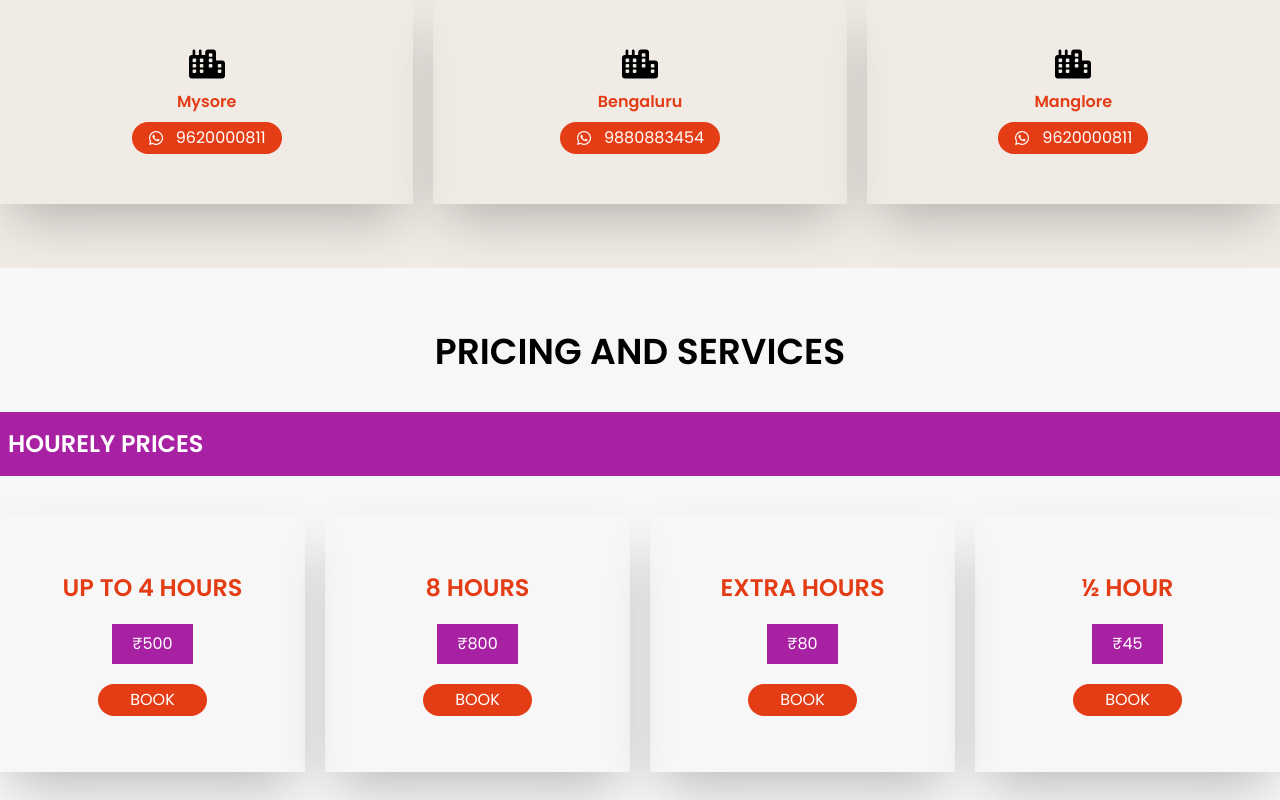
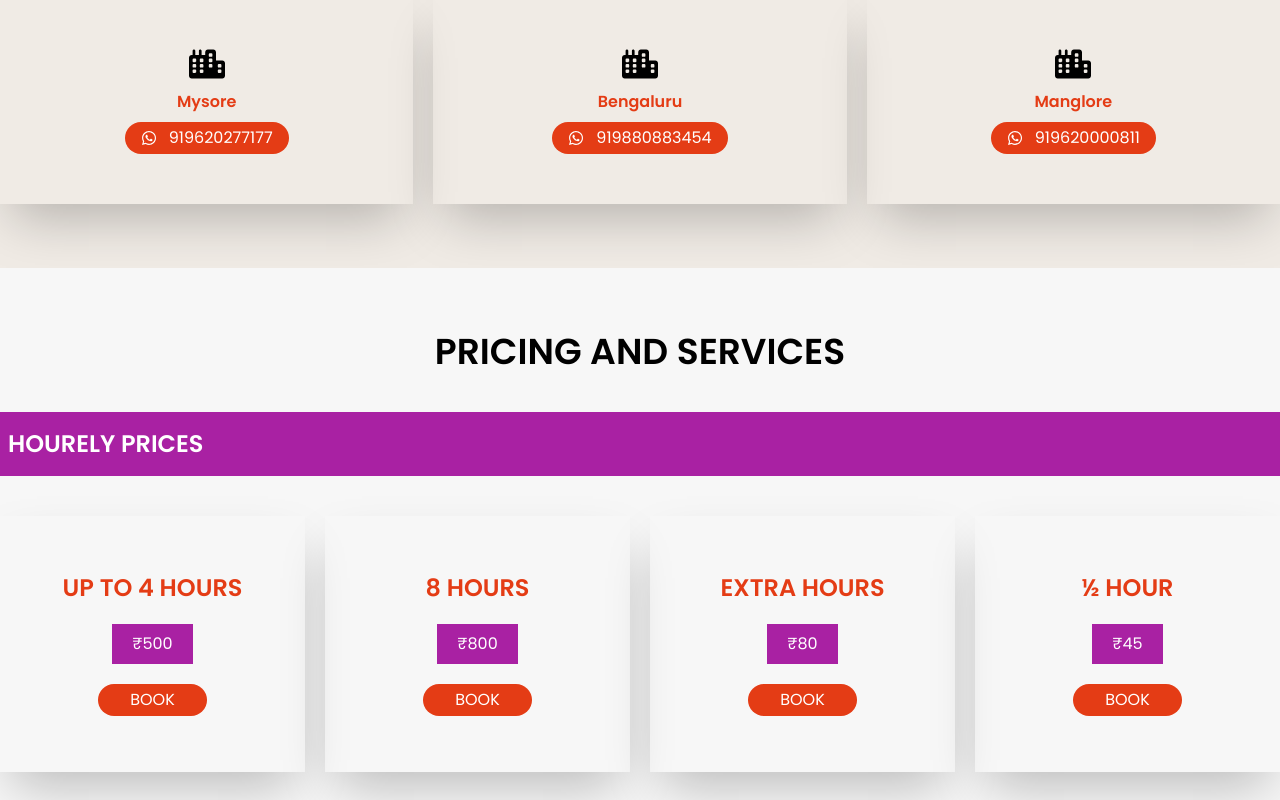
Before and after one commit to ag9731/sachinjustdrive, a React (Create React App) app: page / in a window 1280 px wide. Shown: the part 2440-3240 px from the top of the page. Built offline with nearby package versions, Linux system fonts and the light colour scheme.

Commit message:
fourth commit

```diff
--- a/src/components/Layout/HomePage/Layout/Section5/Section5.jsx
+++ b/src/components/Layout/HomePage/Layout/Section5/Section5.jsx
@@ -7,17 +7,17 @@ const Section5 = () => {
       {
         icon: FaCity,
         city: "Mysore",
-        phoneno: 9620000811,
+        phoneno: 919620277177,
       },
       {
         icon: FaCity,
         city: "Bengaluru",
-        phoneno: 9880883454,
+        phoneno: 919880883454,
       },
       {
         icon: FaCity,
         city: "Manglore",
-        phoneno: 9620000811,
+        phoneno: 919620000811,
       },
     ];
   return (
--- a/src/components/Layout/HomePage/Layout/Section7/Section7.jsx
+++ b/src/components/Layout/HomePage/Layout/Section7/Section7.jsx
@@ -74,7 +74,7 @@ const Section7 = () => {
                   </div>
                   <div className="flex  md:flex-row items-center justify-center md:justify-start gap-5">
                     <FaMobileScreenButton />
-                    <h1 className="text-center md:text-start">9620000811</h1>
+                    <h1 className="text-center md:text-start">919620277177</h1>
                   </div>
                 </div>
               </div>
```
